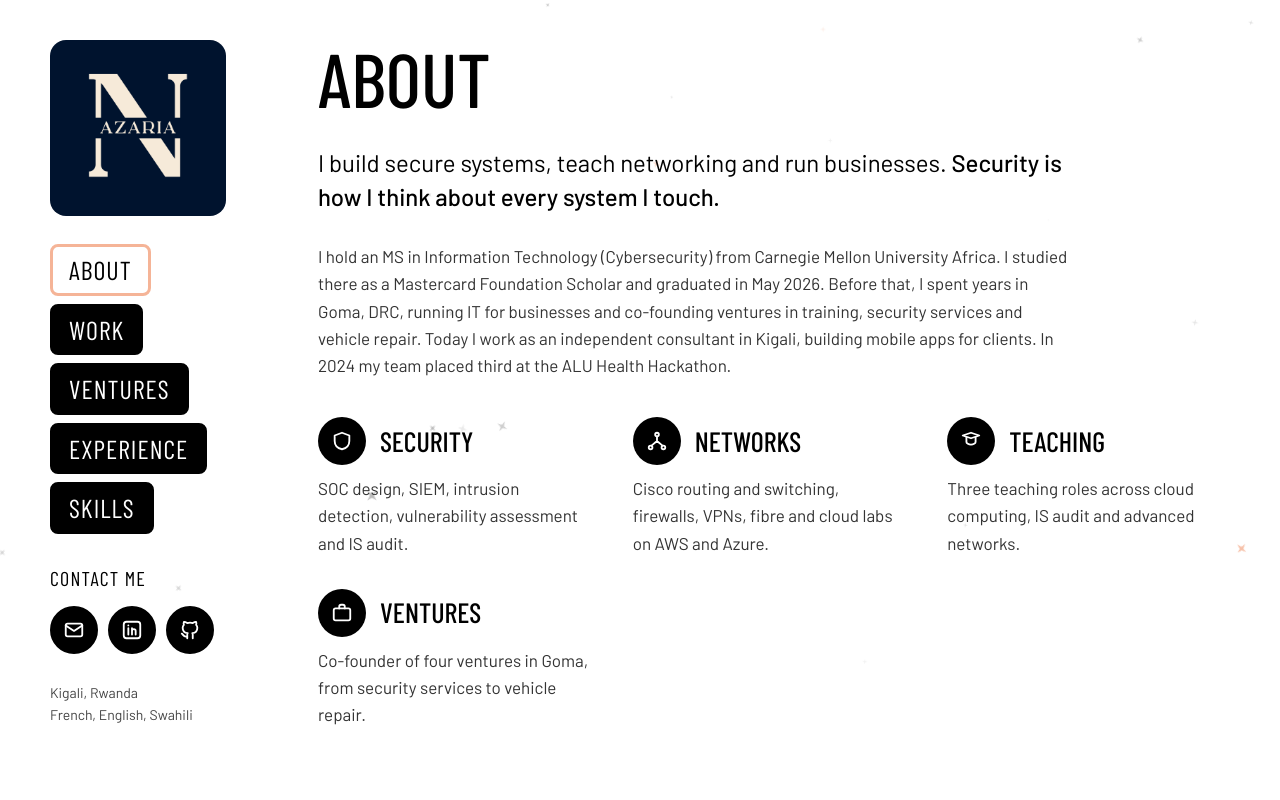
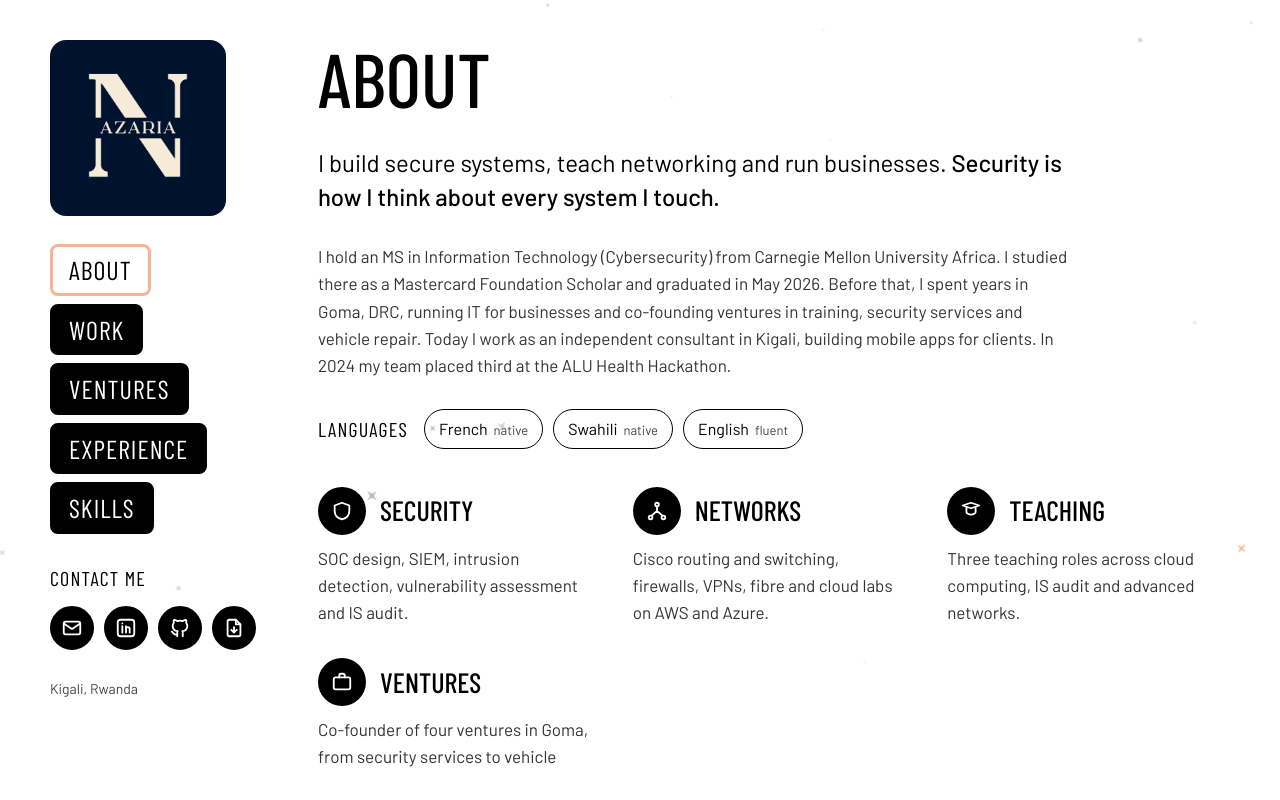
Before and after one commit to the-genius-man/my-portfolio, a plain HTML site: page index.html in a window 1280 px wide. Drawn offline with nearby package versions, Linux system fonts and the light colour scheme.

Commit message:
Move languages into the About section
Co-Authored-By: Claude Opus 5.5 <noreply@anthropic.com>
Claude-Session: https://claude.ai/code/session_01UhVUYDewRc1z4qEpyPcHKq

```diff
--- a/index.html
+++ b/index.html
@@ -33,9 +33,10 @@
 <a class="icon-link" href="mailto:azaria.nick@outlook.fr" aria-label="Email Nick at azaria.nick@outlook.fr" title="azaria.nick@outlook.fr"><svg aria-hidden="true" width="22" height="22" viewBox="0 0 24 24" fill="none" stroke="currentColor" stroke-width="2" stroke-linecap="round" stroke-linejoin="round"><rect x="3" y="5" width="18" height="14" rx="2"/><path d="M3 7l9 6 9-6"/></svg></a>
 <a class="icon-link" href="https://linkedin.com/in/nick-azaria" target="_blank" rel="noopener noreferrer" aria-label="Nick on LinkedIn" title="LinkedIn"><svg aria-hidden="true" width="22" height="22" viewBox="0 0 24 24" fill="none" stroke="currentColor" stroke-width="2" stroke-linecap="round" stroke-linejoin="round"><rect x="3" y="3" width="18" height="18" rx="3"/><path d="M8 10v7M8 7v.01M12 17v-4a2 2 0 0 1 4 0v4M12 10v7"/></svg></a>
 <a class="icon-link" href="https://github.com/the-genius-man" target="_blank" rel="noopener noreferrer" aria-label="Nick on GitHub, the-genius-man" title="GitHub: the-genius-man"><svg aria-hidden="true" width="22" height="22" viewBox="0 0 24 24" fill="none" stroke="currentColor" stroke-width="2" stroke-linecap="round" stroke-linejoin="round"><path d="M9 19c-4.3 1.4-4.3-2.5-6-3m12 5v-3.5c0-1 .1-1.4-.5-2 2.8-.3 5.5-1.4 5.5-6a4.6 4.6 0 0 0-1.3-3.2 4.2 4.2 0 0 0-.1-3.2s-1.1-.3-3.5 1.3a12.3 12.3 0 0 0-6.2 0C6.5 2.8 5.4 3.1 5.4 3.1a4.2 4.2 0 0 0-.1 3.2A4.6 4.6 0 0 0 4 9.5c0 4.6 2.7 5.7 5.5 6-.6.6-.6 1.2-.5 2V21"/></svg></a>
+<a class="icon-link" href="assets/Nick_Azaria_CV.pdf" download="Nick_Azaria_CV.pdf" aria-label="Download Nick's CV (PDF)" title="Download CV (PDF)"><svg aria-hidden="true" width="22" height="22" viewBox="0 0 24 24" fill="none" stroke="currentColor" stroke-width="2" stroke-linecap="round" stroke-linejoin="round"><path d="M14 3H7a2 2 0 0 0-2 2v14a2 2 0 0 0 2 2h10a2 2 0 0 0 2-2V8z"/><path d="M14 3v5h5"/><path d="M12 11v6M9 14l3 3 3-3"/></svg></a>
 </div>
 </div>
-<p class="where">Kigali, Rwanda<br>French, English, Swahili</p>
+<p class="where">Kigali, Rwanda</p>
 </aside>
 
 <main class="scroller" id="main">
@@ -44,6 +45,7 @@
 <h1>About</h1>
 <p class="lead">I build secure systems, teach networking and run businesses. <span class="em">Security is how I think about every system I touch.</span></p>
 <p class="body">I hold an MS in Information Technology (Cybersecurity) from Carnegie Mellon University Africa. I studied there as a Mastercard Foundation Scholar and graduated in May 2026. Before that, I spent years in Goma, DRC, running IT for businesses and co-founding ventures in training, security services and vehicle repair. Today I work as an independent consultant in Kigali, building mobile apps for clients. In 2024 my team placed third at the ALU Health Hackathon.</p>
+<div class="langs" aria-label="Languages"><span class="langs-label">Languages</span><span class="lang">French <span class="lang-level">native</span></span><span class="lang">Swahili <span class="lang-level">native</span></span><span class="lang">English <span class="lang-level">fluent</span></span></div>
 <div class="pillars">
 <div class="pillar">
 <div class="pillar-head"><span class="dot-icon"><svg aria-hidden="true" width="22" height="22" viewBox="0 0 24 24" fill="none" stroke="#fff" stroke-width="2" stroke-linecap="round" stroke-linejoin="round"><path d="M12 3l8 3v6c0 5-3.5 8-8 9-4.5-1-8-4-8-9V6z"/></svg></span><h2>Security</h2></div>
--- a/styles.css
+++ b/styles.css
@@ -30,10 +30,14 @@ button { font: inherit; cursor: pointer; }
 .tab:focus-visible, .icon-link:focus-visible, .btn:focus-visible, .arrow:focus-visible, .venture:focus-visible, .card:focus-visible { outline: 3px solid var(--ink); outline-offset: 3px; }
 .contact { display: flex; flex-direction: column; gap: 12px; }
 .contact-label { margin: 0; font-family: var(--display); font-size: 20px; letter-spacing: 0.06em; text-transform: uppercase; }
-.contact-icons { display: flex; gap: 10px; }
-.icon-link { display: inline-flex; align-items: center; justify-content: center; width: 48px; height: 48px; border-radius: 50%; background: var(--ink); color: #fff; text-decoration: none; border: 3px solid var(--ink); transition: border-color 0.2s, transform 0.2s; }
+.contact-icons { display: flex; flex-wrap: wrap; gap: 10px; }
+.icon-link { display: inline-flex; align-items: center; justify-content: center; width: 44px; height: 44px; border-radius: 50%; background: var(--ink); color: #fff; text-decoration: none; border: 3px solid var(--ink); transition: border-color 0.2s, transform 0.2s; }
 .icon-link:hover { border-color: var(--peach); transform: translateY(-2px); }
 .where { margin: 0; font-size: 14px; color: var(--muted); }
+.langs { display: flex; flex-wrap: wrap; align-items: center; gap: 10px; }
+.langs-label { font-family: var(--display); font-size: 20px; letter-spacing: 0.06em; text-transform: uppercase; margin-right: 6px; }
+.lang { display: inline-flex; align-items: baseline; gap: 6px; padding: 6px 14px; border-radius: 999px; border: 1.5px solid var(--ink); font-size: 16px; }
+.lang-level { font-size: 13px; color: var(--muted); }
 
 /* Pages */
 .page { display: flex; flex-direction: column; gap: 30px; }
```
Also changed, not shown: 2 other files.
